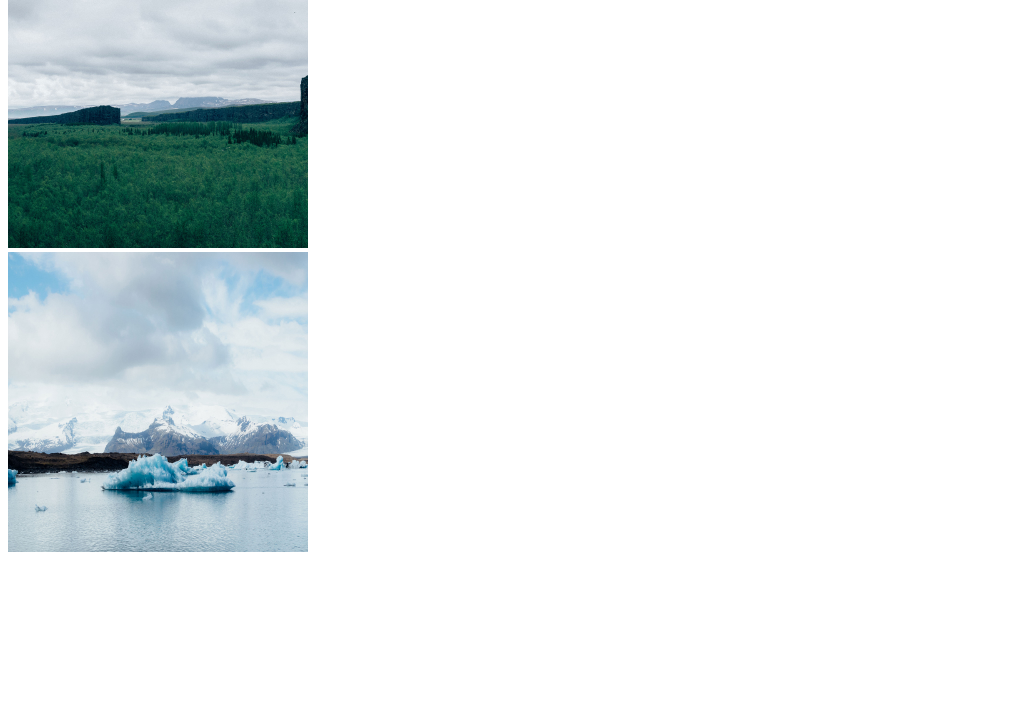
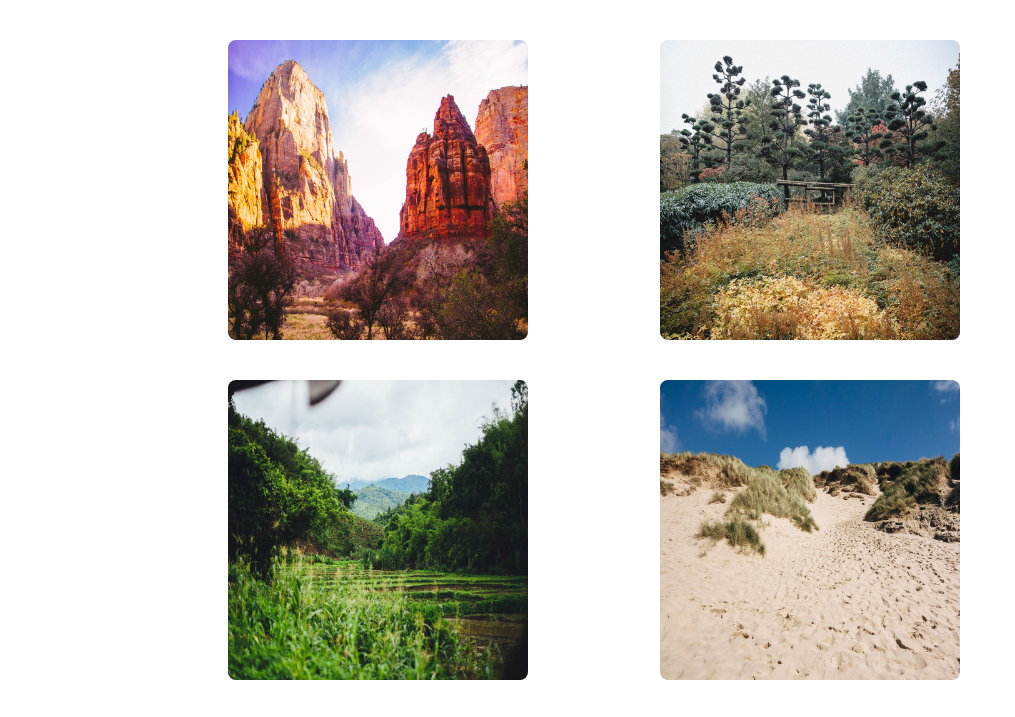
Before and after one commit to ptkim/image-gallery, a plain HTML site: page index.html in a window 1280 px wide. Shown: the part 740-1457 px from the top of the page, without its empty margins (0-1015 px from the left). Before the commit the page ends 1304 px from the top, so only its background shows below. Drawn offline with Linux system fonts and the light colour scheme.

Commit message:
Image Flex
Added flex for image gallery to position them like the mock up and styled the border radius for personalized touch

```diff
--- a/index.html
+++ b/index.html
@@ -13,16 +13,40 @@
         <h1>title</h1>
         <div class="gallery">
             <div class="image">
-                <img src="images/01.jpg" alt="Image 1" width="300" height="300">
+                <img src="images/01.jpg" alt="Image 1">
             </div>
             <div class="image">
-                <img src="images/02.jpg" alt="Image 1" width="300" height="300">
+                <img src="images/02.jpg" alt="Image 1">
             </div>
             <div class="image">
-                <img src="images/03.jpg" alt="Image 1" width="300" height="300">
+                <img src="images/03.jpg" alt="Image 1">
             </div>
             <div class="image">
-                <img src="images/04.jpg" alt="Image 1" width="300" height="300">
+                <img src="images/04.jpg" alt="Image 1">
+            </div>
+            <div class="image">
+                <img src="images/05.jpg" alt="Image 1">
+            </div>
+            <div class="image">
+                <img src="images/06.jpg" alt="Image 1">
+            </div>
+            <div class="image">
+                <img src="images/07.jpg" alt="Image 1">
+            </div>
+            <div class="image">
+                <img src="images/08.jpg" alt="Image 1">
+            </div>
+            <div class="image">
+                <img src="images/09.jpg" alt="Image 1">
+            </div>
+            <div class="image">
+                <img src="images/10.jpg" alt="Image 1">
+            </div>
+            <div class="image">
+                <img src="images/11.jpg" alt="Image 1">
+            </div>
+            <div class="image">
+                <img src="images/12.jpg" alt="Image 1">
             </div>
         </div>
     </body>
--- a/main.css
+++ b/main.css
@@ -1,6 +1,18 @@
-image {
-    margin: 5px;
-    border: 1px solid #ccc;
-    float: left;
-    width: 180px;
+.image {
+    flex: 1 0 10%;
+    margin: 20px;
+    height: 300px;
+    width: 300px;
   }
+
+img {
+  width: 300px;
+  height: 300px;
+  border-radius: 8px;
+}
+
+  .gallery {
+    display: flex;
+    flex-wrap: wrap;
+    margin: 0 200px;
+  }
```
